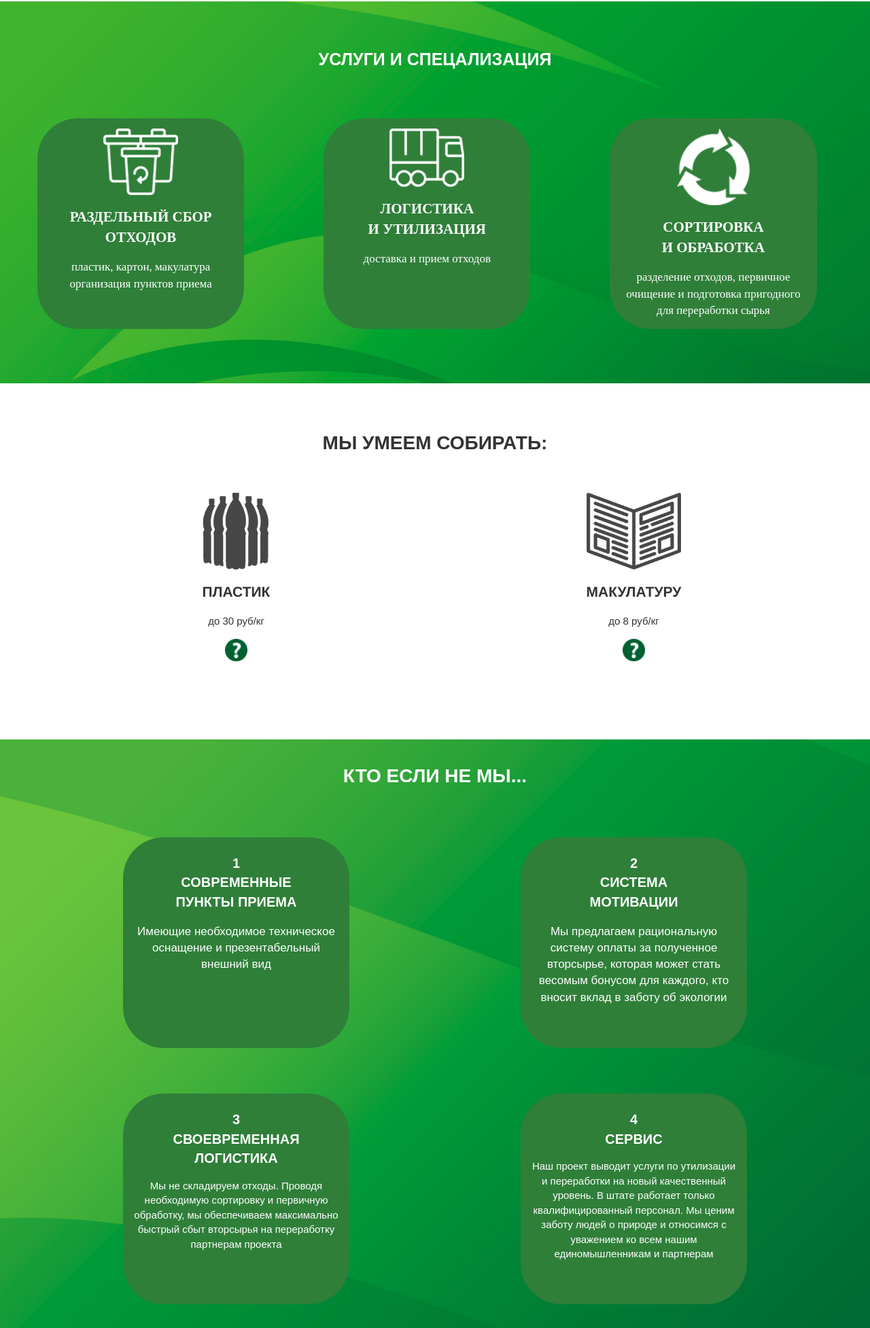
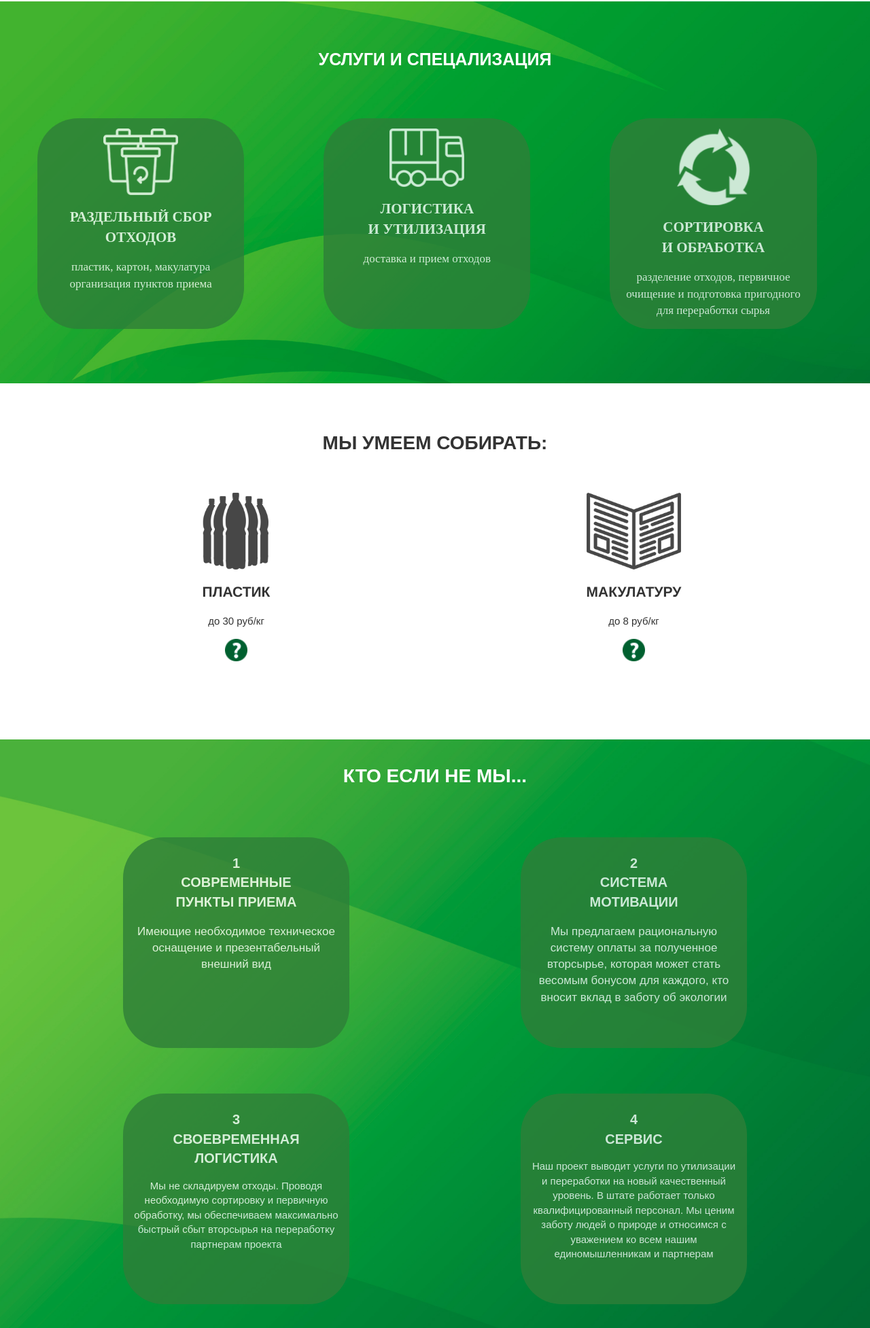
Before and after one commit to afaba/afaba.github.io, a plain HTML site: page index.html in a window 1280 px wide. Shown: the part 1166-3120 px from the top of the page at 68% size. Drawn offline with nearby package versions, Linux system fonts and the light colour scheme.

Commit message:
initial commit

```diff
--- a/sass/main.sass
+++ b/sass/main.sass
@@ -129,6 +129,7 @@ body
     height: 310px
     padding: 15px
     border-radius: 60px
+    opacity: 0.8
   &-block-2
     background: #2f7f39
     width: 26%
@@ -136,12 +137,14 @@ body
     margin: 0 10%
     padding: 15px
     border-radius: 60px
+    opacity: 0.8
   &-block-3
     background: #2f7f39
     width: 26%
     height: 310px
     padding: 15px
     border-radius: 60px
+    opacity: 0.8
   &-row-2
     margin-bottom: 7%
     opacity: 0
@@ -285,6 +288,7 @@ body
       margin: 3% auto
       padding: 15px
       border-radius: 60px
+      opacity: 0.8
     &-block-2
       background: #2f7f39
       width: 60%
@@ -292,6 +296,7 @@ body
       margin: 3% auto
       padding: 15px
       border-radius: 60px
+      opacity: 0.8
   &-row-5
     margin-top: 3%
     margin-bottom: 13%
@@ -312,6 +317,7 @@ body
       margin: 3% auto
       padding: 15px
       border-radius: 60px
+      opacity: 0.8
     &-block-2
       background: #2f7f39
       width: 60%
@@ -319,6 +325,7 @@ body
       margin: 3% auto
       padding: 15px
       border-radius: 60px
+      opacity: 0.8
 
 .modal
   background-size: cover
```
Also changed, not shown: css/main.css.
